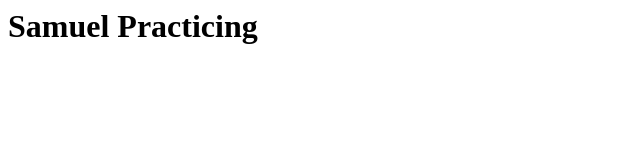
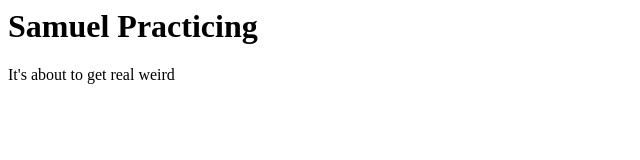
Before and after one commit to sgaras-hub/nology-coursework01, a plain HTML site: page 01-Tooling/index.html in a window 1280 px wide. Shown: the whole page, without its empty margins (0-640 px from the left). Drawn offline with Linux system fonts and the light colour scheme.

Commit message:
added a line of html

```diff
--- a/01-Tooling/index.html
+++ b/01-Tooling/index.html
@@ -1 +1,2 @@
 <h1>Samuel Practicing</h1>
+<p>It's about to get real weird</p>
```
